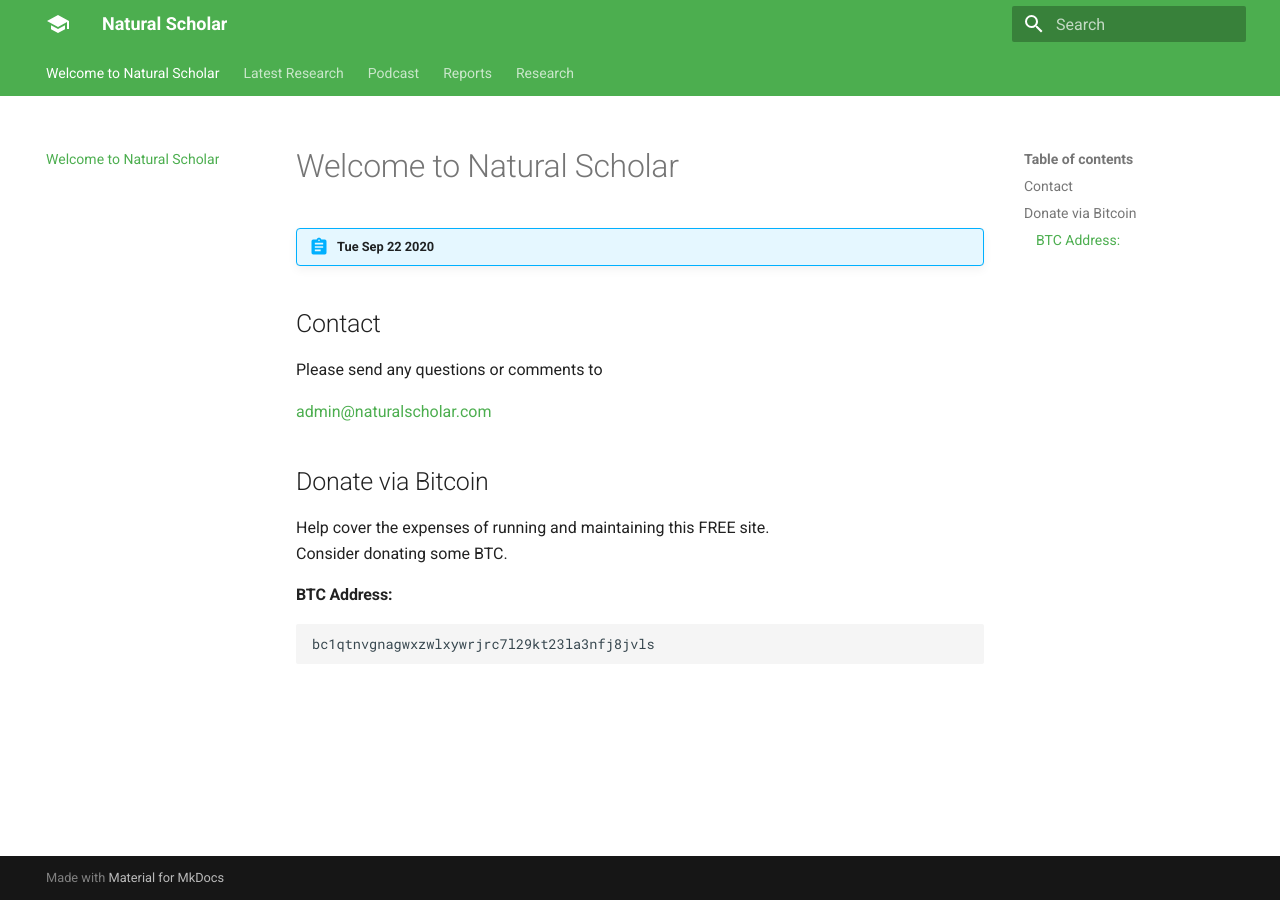
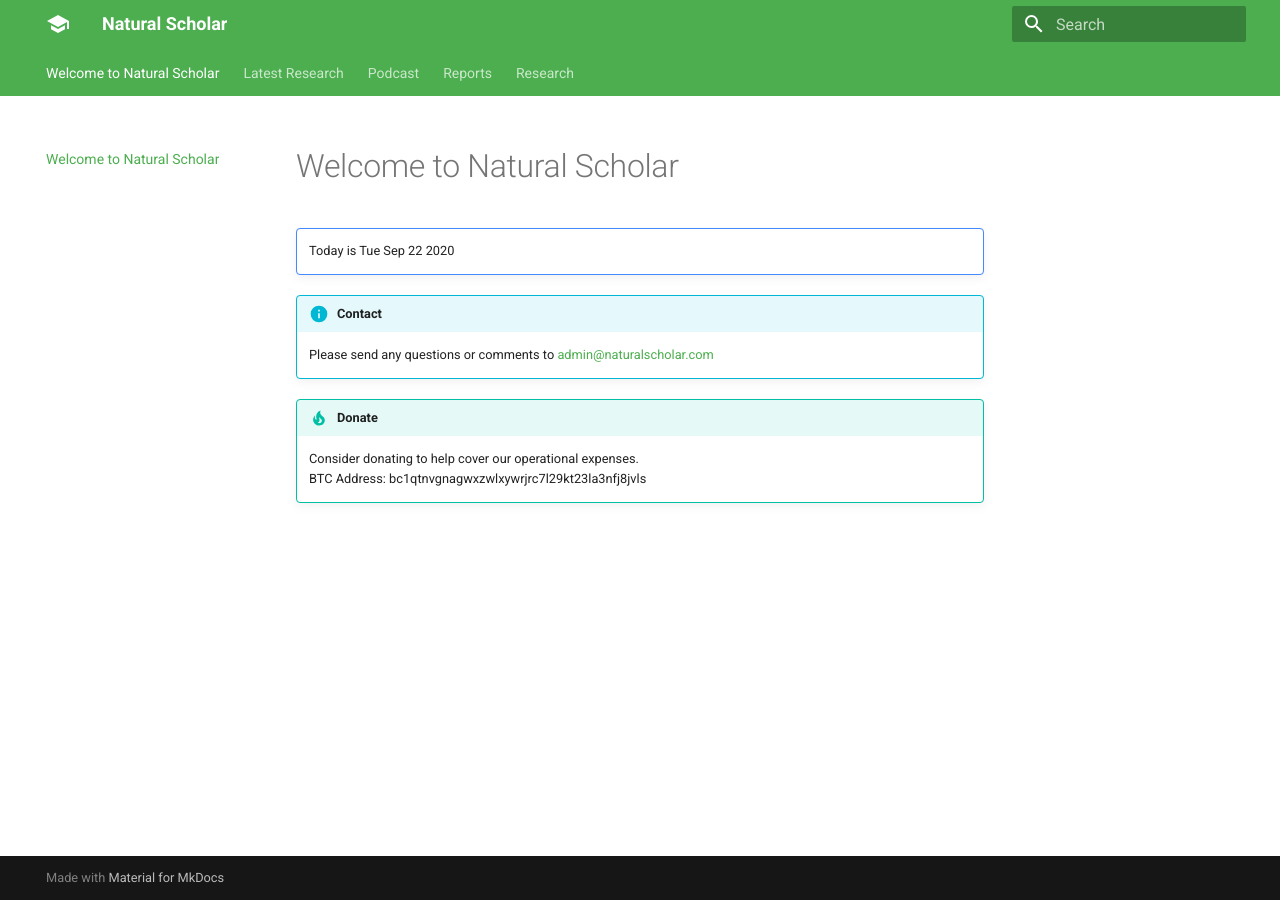
Before and after one commit to anthonyrussano/naturalscholar.com, an MkDocs documentation site: the page built from docs/index.md, in a window 1280 px wide. Built offline with MkDocs 1.6.1 and Material for MkDocs 9.7.7, drawn with Linux system fonts in a browser that asks for light colours.

```diff
--- a/docs/index.md
+++ b/docs/index.md
@@ -1,23 +1,17 @@
 # Welcome to Natural Scholar
 
-!!! abstract "<span id="demo"></span>"
+!!! note ""
+    Today is <span id="demo"></span>
 
 <script>
 var d = new Date();
 document.getElementById("demo").innerHTML = d.toDateString();
 </script>
 
-## Contact
+!!! info "Contact"
+    Please send any questions or comments to admin@naturalscholar.com
 
-Please send any questions or comments to
 
-admin@naturalscholar.com
-
-## Donate via Bitcoin
-
-Help cover the expenses of running and maintaining this FREE site.<br>
-Consider donating some BTC.
-
-#### BTC Address:
-
-    bc1qtnvgnagwxzwlxywrjrc7l29kt23la3nfj8jvls
+!!! tip "Donate"
+    Consider donating to help cover our operational expenses.
+    <br>BTC Address: bc1qtnvgnagwxzwlxywrjrc7l29kt23la3nfj8jvls
```
